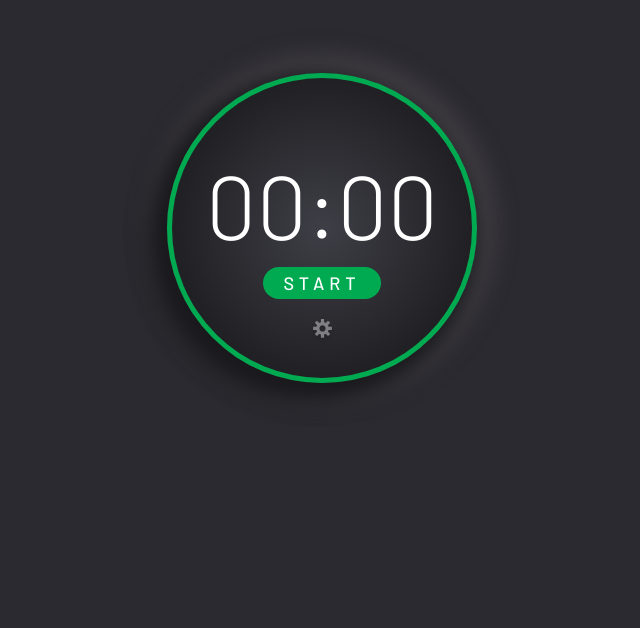
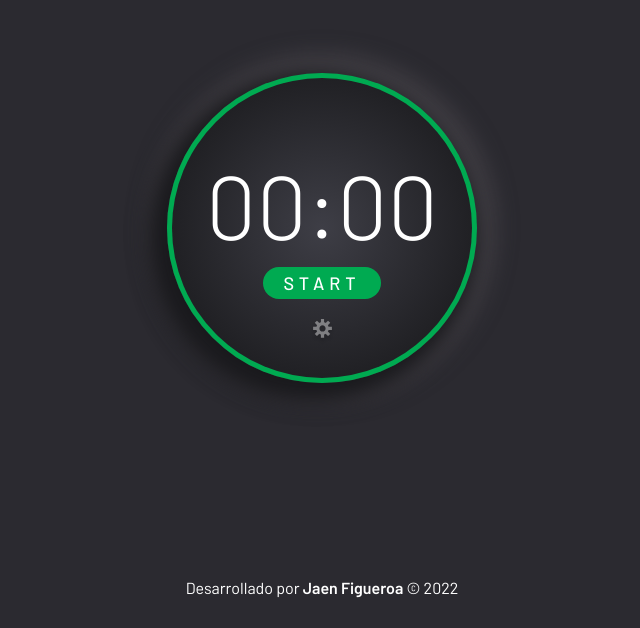
Before and after one commit to jaenfigueroa/Pomodoro-timer, a website: page index.html in a window 1280 px wide. Shown: the part 172-800 px from the top of the page, without its empty margins (318-958 px from the left). Drawn offline with Linux system fonts and the light colour scheme.

Commit message:
footer agregado

```diff
--- a/index.html
+++ b/index.html
@@ -34,5 +34,8 @@
         </div>
       </article>
     </main>
+    <footer>
+      <p>Desarrollado por <a href="https://github.com/jaenfigueroa/Pomodoro-timer">Jaen Figueroa</a> &#169 2022</p>
+    </footer>
   </body>
 </html>
--- a/sass/style.scss
+++ b/sass/style.scss
@@ -8,11 +8,17 @@
 html {
   font-size: 62.5%;
 }
+body {
+  background-color: #2b2a30;
+  display: flex;
+  flex-direction: column;
+  justify-content: center;
+  height: 100vh;
+}
 /* ///////////////////// */
 main {
   display: flex;
-  background-color: #2b2a30;
-  height: 100vh;
+  // height: 100vh;
   justify-content: center;
   align-items: center;
 }
@@ -168,3 +174,22 @@ main {
 .oculto {
   opacity: 0;
 }
+/* FOOTER */
+footer {
+  height: 50px;
+  text-align: center;
+  color: white;
+  position: absolute;
+  bottom: 0;
+  width: 100%;
+
+  a {
+    color: white;
+    text-decoration: none;
+    font-weight: bold;
+
+    &:hover {
+      text-decoration: underline;
+    }
+  }
+}
```
Also changed, not shown: css/style.css, 1 other file.
